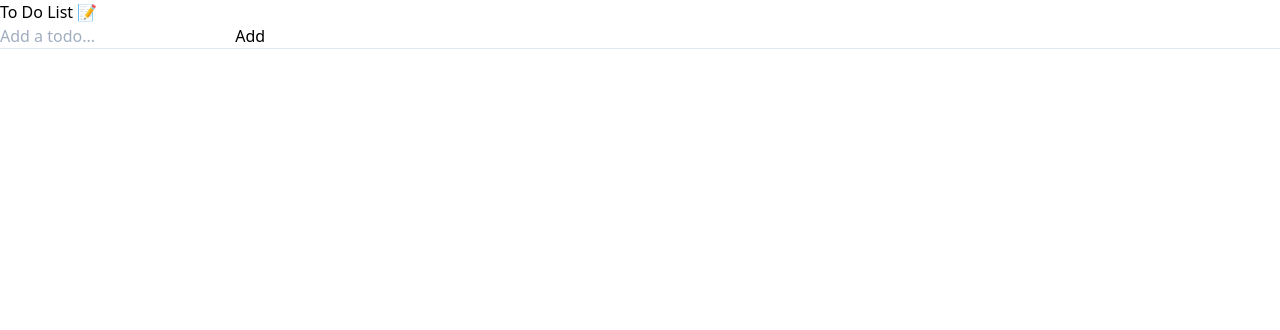
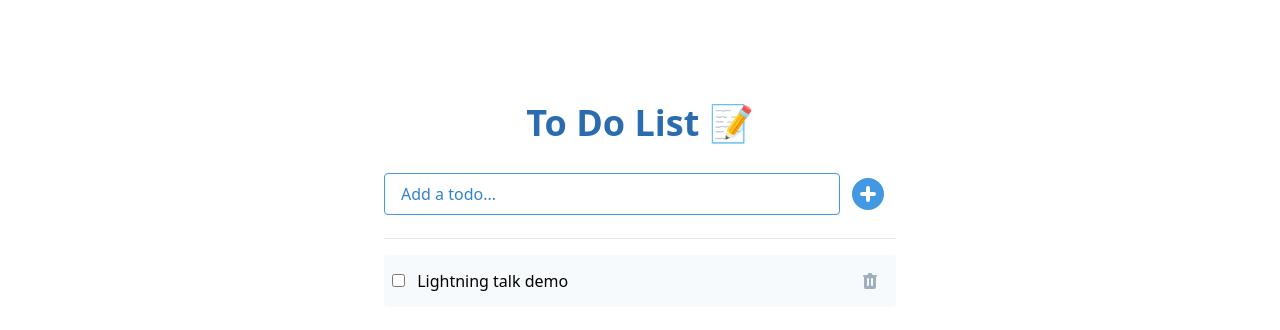
Before and after one commit to andrewbrey/html-is-all-you-need, a website: page index.html in a window 1280 px wide. Drawn offline with nearby package versions, Linux system fonts and the light colour scheme.

Commit message:
feat(*): completed version of the demo
finish styles and behavior for a very basic todo list

```diff
--- a/index.html
+++ b/index.html
@@ -1,5 +1,5 @@
 <!DOCTYPE html>
-<html lang="en" class="">
+<html lang="en" class="antialiased">
 	<head>
 		<meta charset="UTF-8" />
 		<meta name="viewport" content="width=device-width, initial-scale=1.0" />
@@ -7,15 +7,65 @@
 		<link href="https://unpkg.com/tailwindcss@1.4.6/dist/tailwind.min.css" rel="stylesheet" />
 		<script src="https://cdn.jsdelivr.net/gh/alpinejs/alpine@v2.4.1/dist/alpine.min.js" defer></script>
 	</head>
-	<body class="">
-		<main class="">
-			<h1 class="">To Do List 📝</h1>
-			<form class="">
-				<input class="" placeholder="Add a todo..." />
-				<button class="" type="submit">Add</button>
+	<body
+		class="p-4 flex flex-col justify-center items-center"
+		x-data="{ todos: [{text: 'Lightning talk demo', done: false}], next: null }"
+	>
+		<main class="w-full max-w-lg mt-10 md:mt-20 space-y-4">
+			<h1 class="font-bold text-4xl text-center text-blue-700">To Do List 📝</h1>
+			<form
+				class="flex justify-between items-center"
+				@submit.prevent="next && todos.push({text: next, done: false});next = null;"
+			>
+				<input
+					class="flex-grow py-2 px-4 rounded border border-blue-500 placeholder-blue-600 focus:outline-none focus:shadow-outline"
+					placeholder="Add a todo..."
+					x-model="next"
+				/>
+				<button
+					class="p-2 flex transition-colors duration-150 text-blue-500 hover:text-blue-700 focus:text-blue-700 focus:outline-none"
+					type="submit"
+				>
+					<span class="w-10 h-10">
+						<svg fill="currentColor" viewBox="0 0 20 20">
+							<path
+								fill-rule="evenodd"
+								d="M10 18a8 8 0 100-16 8 8 0 000 16zm1-11a1 1 0 10-2 0v2H7a1 1 0 100 2h2v2a1 1 0 102 0v-2h2a1 1 0 100-2h-2V7z"
+								clip-rule="evenodd"
+							></path>
+						</svg>
+					</span>
+				</button>
 			</form>
 			<hr />
-			<section class=""></section>
+			<section class="">
+				<ul class="">
+					<template x-for="(todo, idx) in todos" :key="todo">
+						<li class="p-2 flex items-center justify-between rounded" :class="{ 'bg-gray-100': idx % 2 === 0 }">
+							<span class="space-x-2">
+								<input type="checkbox" x-model="todo.done" />
+								<span
+									class="transition-colors duration-150"
+									x-text="todo.text"
+									:class="{'line-through text-gray-500': todo.done}"
+								></span>
+							</span>
+							<button
+								class="p-2 text-gray-500 transition-colors duration-150 hover:text-red-500 focus:text-red-500 focus:outline-none"
+								@click.prevent.once="todos.splice(idx,1)"
+							>
+								<svg class="h-5 w-5" fill="currentColor" viewBox="0 0 20 20">
+									<path
+										fill-rule="evenodd"
+										d="M9 2a1 1 0 00-.894.553L7.382 4H4a1 1 0 000 2v10a2 2 0 002 2h8a2 2 0 002-2V6a1 1 0 100-2h-3.382l-.724-1.447A1 1 0 0011 2H9zM7 8a1 1 0 012 0v6a1 1 0 11-2 0V8zm5-1a1 1 0 00-1 1v6a1 1 0 102 0V8a1 1 0 00-1-1z"
+										clip-rule="evenodd"
+									></path>
+								</svg>
+							</button>
+						</li>
+					</template>
+				</ul>
+			</section>
 		</main>
 	</body>
 </html>
```
